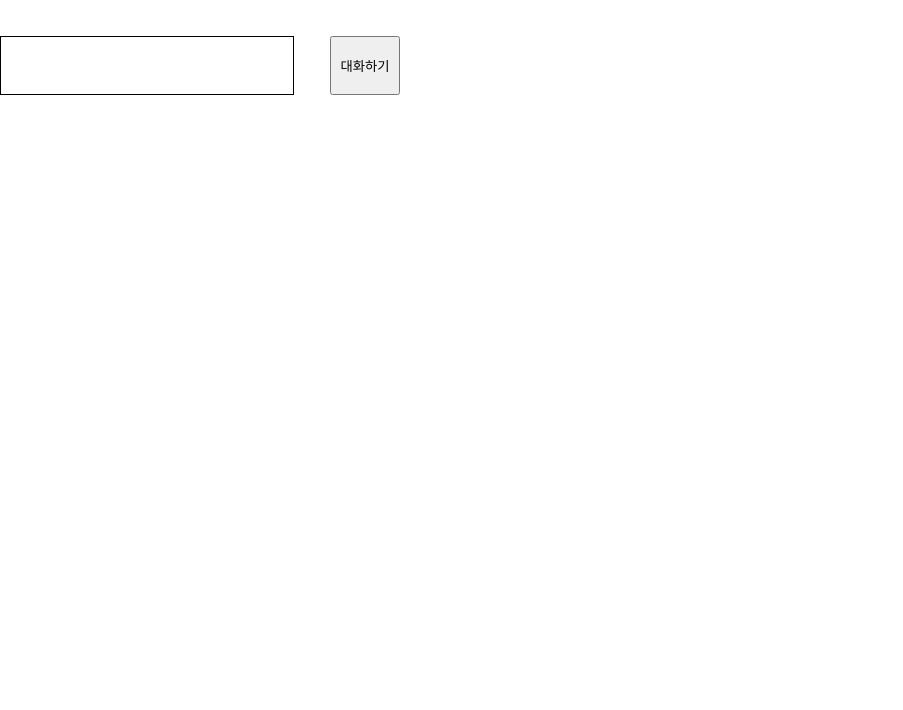
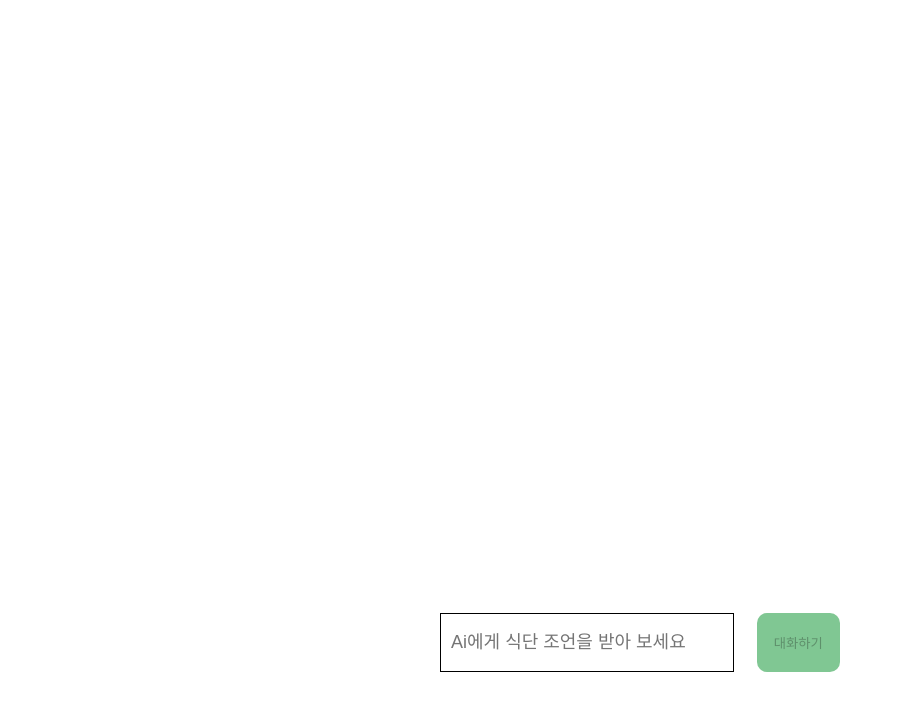
Before and after one commit to swimzero/carbondiet_FE_swimzero, a React (Create React App) app: page / in a window 1280 px wide. Shown: the top 710 px of the page, without its empty margins (0-903 px from the left). Built offline with nearby package versions, Linux system fonts and the light colour scheme.

Commit message:
feat: add chatbot UI

```diff
--- a/src/components/TextInput.jsx
+++ b/src/components/TextInput.jsx
@@ -17,7 +17,14 @@ const Text = styled.span`
   text-align: center;
 `;
 
-export default function TextInput({ title, value, setValue, style, type }) {
+export default function TextInput({
+  title,
+  placeholder,
+  value,
+  setValue,
+  style,
+  type,
+}) {
   return (
     <InputDiv>
       {!!title && <Text>{title}</Text>}
@@ -32,6 +39,7 @@ export default function TextInput({ title, value, setValue, style, type }) {
           ...style,
         }}
         value={value}
+        placeholder={placeholder}
         onChange={(e) => setValue(e.target.value)}
       />
     </InputDiv>
--- /dev/null
+++ b/src/components/globalColor.js
@@ -0,0 +1 @@
+export const GREEN = "#80c793";
--- a/src/pages/Chat.jsx
+++ b/src/pages/Chat.jsx
@@ -1,33 +1,88 @@
-import React, { useState } from "react";
+import React, { useState, useRef, useEffect } from "react";
 import runChat from "../components/runChat";
 import TextInput from "../components/TextInput";
+import { styled } from "styled-components";
+
+const ResponseDiv = styled.div`
+  padding: 5px 15px;
+  margin-bottom: 20px;
+  border-radius: 10px;
+  max-width: 80%;
+  background-color: #80c793;
+  text-align: left;
+  align-self: flex-start;
+`;
+
+const AskDiv = styled(ResponseDiv)`
+  background-color: #d9d9d9;
+  align-self: flex-end;
+  text-align: right;
+`;
 
 export default function Chat() {
+  const scrollRef = useRef();
   const [history, setHistory] = useState([]);
   const [text, setText] = useState("");
+  const [loading, setLoading] = useState(false);
 
   const handleChatSubmit = async () => {
     const user = text;
     setText("");
-    console.log(user);
+    setLoading(true);
     setHistory([...history, { id: "user", value: user }]);
     const response = await runChat(user);
+    setLoading(false);
     setHistory((prev) => {
       return [...prev, { id: "ai", value: response }];
     });
   };
 
+  useEffect(() => {
+    scrollRef.current.scrollTop = scrollRef.current.scrollHeight;
+  }, [history]);
+
   return (
-    <div>
-      <div>
-        <ul>
-          {history.map((dialogue) => {
-            return <li>{dialogue.value}</li>;
-          })}
-        </ul>
+    <div
+      style={{
+        boxSizing: "border-box",
+        height: "100vh",
+        paddingTop: "5%",
+        paddingBottom: "10%",
+        display: "flex",
+        flexDirection: "column",
+        alignItems: "center",
+      }}
+    >
+      <div
+        style={{
+          display: "flex",
+          flexDirection: "column",
+          width: "60%",
+          overflowY: "scroll",
+          paddingRight: "20px",
+        }}
+        ref={scrollRef}
+      >
+        {history.map((dialogue) => {
+          return dialogue?.id === "user" ? (
+            <AskDiv>
+              <p>{dialogue.value}</p>
+            </AskDiv>
+          ) : (
+            <ResponseDiv>
+              <p>{dialogue.value}</p>
+            </ResponseDiv>
+          );
+        })}
+        {loading && (
+          <ResponseDiv>
+            <p>...</p>
+          </ResponseDiv>
+        )}
       </div>
       <div
         style={{
+          marginTop: "auto",
           width: "400px",
           display: "flex",
           flexDirection: "row",
@@ -40,10 +95,18 @@ export default function Chat() {
             setText(value);
           }}
           style={{ border: "1px solid black" }}
+          placeholder="Ai에게 식단 조언을 받아 보세요"
         ></TextInput>
         <button
-          style={{ width: "80px", marginTop: "20px" }}
+          style={{
+            width: "100px",
+            marginTop: "20px",
+            border: "none",
+            borderRadius: 10,
+            backgroundColor: "#80c793",
+          }}
           onClick={handleChatSubmit}
+          disabled={text === "" || loading}
         >
           대화하기
         </button>
```
